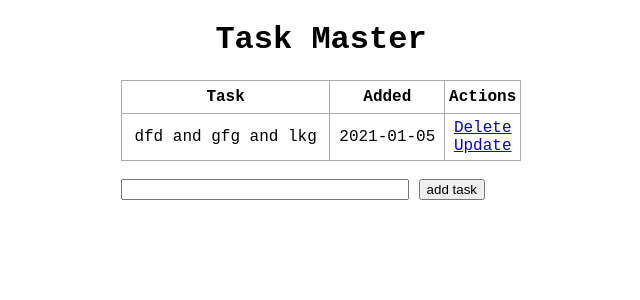
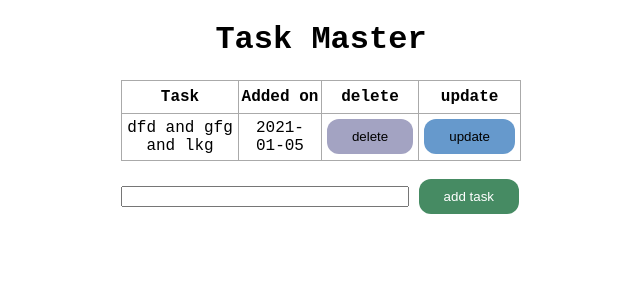
Before and after one commit to cherry247/flask-task-manager, a Flask app: page / in a window 1280 px wide. Shown: the top 300 px of the page, without its empty margins (319-959 px from the left). Run offline with Flask 2, Linux system fonts and the light colour scheme; data comes from the database, SQL or seed files in the repository.

Commit message:
added CSS buttons

```diff
--- a/templates/index.html
+++ b/templates/index.html
@@ -13,8 +13,9 @@
   <table>
     <tr>
         <th>Task</th>
-        <th>Added</th>
-        <th>Actions</th>
+        <th>Added on</th>
+        <th>delete</th>
+        <th>update</th>
     </tr>
 
     {%for task in tasks%}
@@ -22,10 +23,13 @@
       <td>{{task.content}}</td>
       <td>{{task.date_created.date()}}</td>
       <td>
-          <a href="/delete/{{task.id}}">Delete</a>
-          <br>
-          <a href="/update/{{task.id}}">Update</a>
+         <button onclick="window.location.href='/delete/{{task.id}}';" style="border-radius: 12px;background-color:#a3a3c2;border:none; padding: 10px 25px;" >delete</button>
       </td>
+
+      <td>
+          <button onclick="window.location.href='/update/{{task.id}}';"style="border-radius: 12px;background-color:#6699cc;border:none; padding: 10px 25px;">update</button>
+      </td>
+
   </tr>
   {% endfor %}
   </table>
@@ -33,7 +37,7 @@
   <br>
   <form action="/" method="POST">
     <input type='text' name='content' id=content>
-    <input type='submit' value='add task'>
+    <input type='submit' value='add task' style="border-radius: 12px;background-color:#468b63;border:none; padding: 10px 25px;color:white">
 
   </form>
 </div>
```
